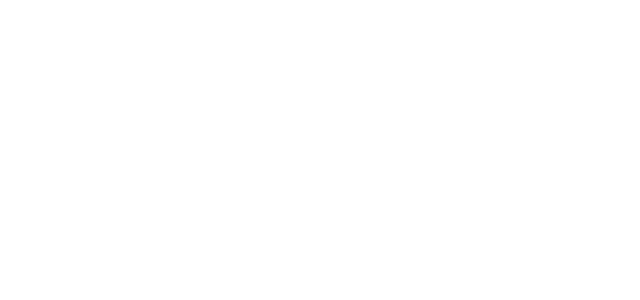
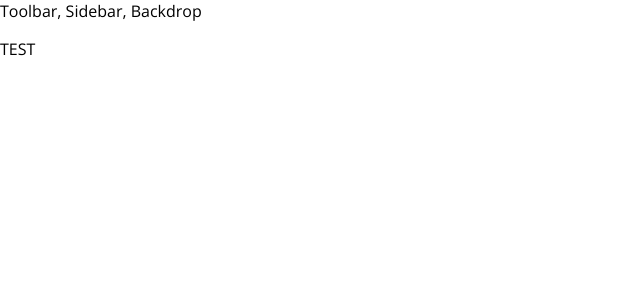
Before and after one commit to nikhilbang44/react-project-demo, a React app: page / in a window 1280 px wide. Shown: the top 300 px of the page, without its empty margins (0-640 px from the left). Built offline with nearby package versions, Linux system fonts and the light colour scheme.

Commit message:
added layout.js
components , going into components folder are stateless components
typically funcational components.

hoc for Higher-Order Components : , a higher-order component is a function that takes a
component and returns a new component.

```diff
--- a/src/App.js
+++ b/src/App.js
@@ -1,10 +1,13 @@
 import React, { Component } from 'react';
+import Layout from './components/Layout/Layout';
 
 class App extends Component {
   render() {
     return (
       <div>
-
+        <Layout>
+          <p>TEST</p>
+        </Layout>
       </div>
     );
   }
--- /dev/null
+++ b/src/components/Layout/Layout.js
@@ -0,0 +1,14 @@
+import React from 'react';
+
+import Aux from '../../hoc/Aux';
+
+const layout = (props) => (
+  <Aux>
+    <div> Toolbar, Sidebar, Backdrop</div>
+    <main>
+        {props.children}
+    </main>
+  </Aux>
+);
+
+export default layout;
--- /dev/null
+++ b/src/hoc/Aux.js
@@ -0,0 +1,3 @@
+const aux  = (props) => props.children;
+
+export default aux;
```
